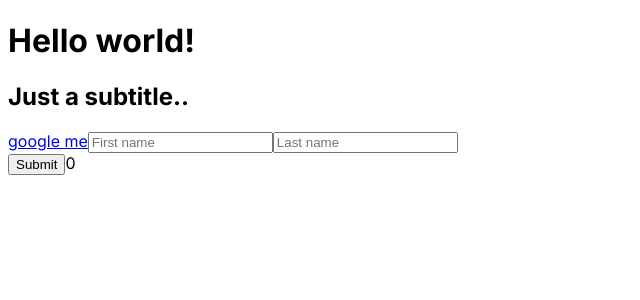
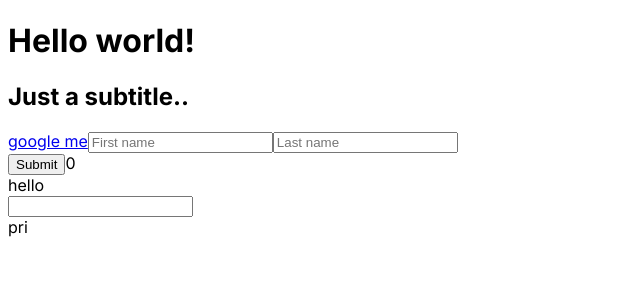
Before and after one commit to priyanka-shastri/react-basics, a Next.js app: page /basics in a window 1280 px wide. Shown: the top 300 px of the page, without its empty margins (0-640 px from the left). Built offline with nearby package versions, Linux system fonts and the light colour scheme.

Commit message:
Data-binding in Segment. Ways to import. Pass state via props.

```diff
--- a/src/app/basics/page.js
+++ b/src/app/basics/page.js
@@ -3,28 +3,47 @@
 import React, { useState } from 'react'
 
 import Input from '../../components/Input'
-import Link from '../../components/Link'
+import { Link } from '../../components/Link'// {} aega depending upon koi export kese hua hai
+import Segment from '../../components/Basics/Segment'
 
 const TestPage = () => {
   const [value, setValue] = useState(0) // useState is a function that returns an array, setvalue is also a function
 // here setvalue is used as varaible. as fun can also be used as variable. fun ka name is a variable
+// creating a local state with value name
+
+  const [text, setText] = useState ("pri") // state defne kiya humne jiska name hai test. by default text ki value hai pri
+
+  function onDisplay (event) { // event argument send by browser on happening of any event and here in our case event is change. event is an object// evrent ki jagh koi aur name bhi de sakte the but thsat need to be same in line 7.
+
+
+    console.log (event.target.value)
+    setText (event.target.value)// settext () is used to update text value, which is by default pri
+  }
+
   function onIncrement () {
     console.log("hh")
-    setValue(value + 1) // her fun ko call kiya hai
+    setValue(value + 1) // her fun ko call kiya hai // here updatng the state
   }
+  // js return ke age ni jata hai hence all login return se phle likhna
 
   return <div>
     <h1>Hello world!</h1>
     <h2>Just a subtitle..</h2>
     <Link url="https://www.google.com" text="google me" />
+    {/* passing 2 props, url and text */}
 
     <Input placeholder="First name" />
-    <Input placeholder="Last name" />
+    {/* placeholder is prop ka name */}
+    <Input placeholder= {"Last name"} />
+    {/* {} are optional if string is passed */}
+
     <div>
       <button onClick={onIncrement}>Submit</button>
       <span>{value}</span>
     </div>
+
+  <Segment onDisplay= {onDisplay}  text= {text} />
   </div>
 }
 
-export default TestPage
+export default TestPage // or can write export in line 8 before const TestPage = () => {
--- /dev/null
+++ b/src/components/Basics/Segment/index.js
@@ -0,0 +1,30 @@
+import React, {useState}from 'react'
+
+
+const Segment = (props) => {
+  // component can return only one node. 2 same heirarchy me div honge to 2 nodes return hoga hence wrap all in 1 div
+
+  // const [text, setText] = useState ("pri")
+
+  // function onDisplay (event) { // event argument send by browser on happening of any event and here in our case event is change. event is an object// evrent ki jagh koi aur name bhi de sakte the but thsat need to be same in line 7.
+
+
+  //   console.log (event.target.value)
+  //   setText (event.target.value)// settext () is used to update text value, which is by default pri
+  // }
+
+  const {onDisplay,text} = props
+
+  return (
+    <div>
+      <div>hello</div>
+      <input type = 'text' onChange= {onDisplay}/>
+      <div>
+        {text}
+      </div>
+    </div>
+
+  )
+}
+
+export default Segment
--- a/src/components/Link/index.js
+++ b/src/components/Link/index.js
@@ -1,9 +1,7 @@
 import React from 'react'
 
-function Link (props) {
+export function Link (props) {
   return (
     <a href={props.url}>{props.text}</a>
   )
 }
-
-export default Link
```
